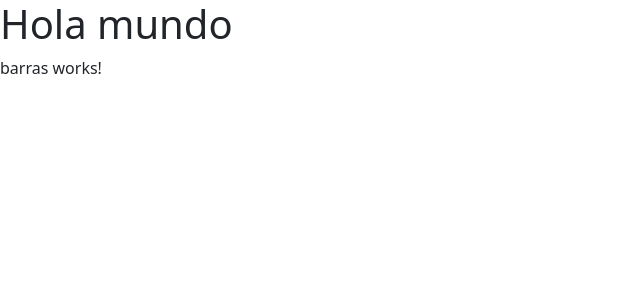
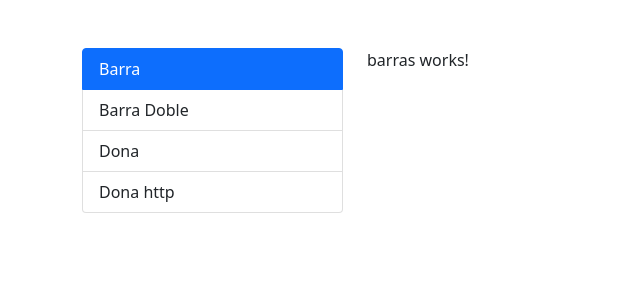
Before and after one commit to santtiago49/10-angular-graficasApp, an Angular app: page /graficas/barra in a window 1280 px wide. Shown: the top 300 px of the page, without its empty margins (0-640 px from the left). Built offline with nearby package versions, Linux system fonts and the light colour scheme.

Commit message:
mune de la aplicacion

```diff
--- a/src/app/app.component.html
+++ b/src/app/app.component.html
@@ -1,3 +1,8 @@
-<h1>Hola mundo</h1>
-
-<router-outlet></router-outlet>
+<div class="row mt-5">
+    <div class="col-md-3 col-sm-12">
+        <app-menu></app-menu>
+    </div>
+    <div class="col-md-9 col-sm-12">
+        <router-outlet></router-outlet>
+    </div>
+</div>
--- a/src/app/app.module.ts
+++ b/src/app/app.module.ts
@@ -4,6 +4,7 @@
 import { AppRoutingModule } from './app-routing.module';
 import { AppComponent } from './app.component';
 import { MenuComponent } from './shared/menu/menu.component';
+import { RouterModule } from '@angular/router';
 
 @NgModule({
   declarations: [
@@ -12,6 +13,7 @@
   ],
   imports: [
     BrowserModule,
+    RouterModule,
     AppRoutingModule
   ],
   providers: [],
--- a/src/app/shared/menu/menu.component.html
+++ b/src/app/shared/menu/menu.component.html
@@ -1 +1,8 @@
-<p>menu works!</p>
+<ul class="list-group">
+    <li class="list-group-item"
+        *ngFor="let item of menu"
+        [routerLink]="item.ruta"
+        routerLinkActive="active">
+        {{ item.texto }}
+    </li>
+</ul>
--- a/src/app/shared/menu/menu.component.ts
+++ b/src/app/shared/menu/menu.component.ts
@@ -1,16 +1,41 @@
-import { Component, OnInit } from '@angular/core';
+import { Component } from '@angular/core';
+
+interface MenuItem {
+  ruta: string;
+  texto: string;
+}
 
 @Component({
   selector: 'app-menu',
   templateUrl: './menu.component.html',
   styles: [
+    `
+    li{
+      cursor: pointer;
+    }
+    `
   ]
 })
-export class MenuComponent implements OnInit {
+export class MenuComponent {
+
+  menu: MenuItem[] = [
+    {
+      ruta: 'graficas/barra',
+      texto: 'Barra'
+    },
+    {
+      ruta: 'graficas/barra-doble',
+      texto: 'Barra Doble'
+    },{
+      ruta: 'graficas/dona',
+      texto: 'Dona'
+    },{
+      ruta: 'graficas/dona-http',
+      texto: 'Dona http'
+    },
+  ]
 
   constructor() { }
 
-  ngOnInit(): void {
-  }
 
 }
--- a/src/index.html
+++ b/src/index.html
@@ -11,7 +11,7 @@
   <link href="https://cdn.jsdelivr.net/npm/bootstrap@5.1.3/dist/css/bootstrap.min.css" rel="stylesheet" integrity="sha384-1BmE4kWBq78iYhFldvKuhfTAU6auU8tT94WrHftjDbrCEXSU1oBoqyl2QvZ6jIW3" crossorigin="anonymous">
 
 </head>
-<body>
+<body class="container">
   <app-root></app-root>
 </body>
 </html>
```
